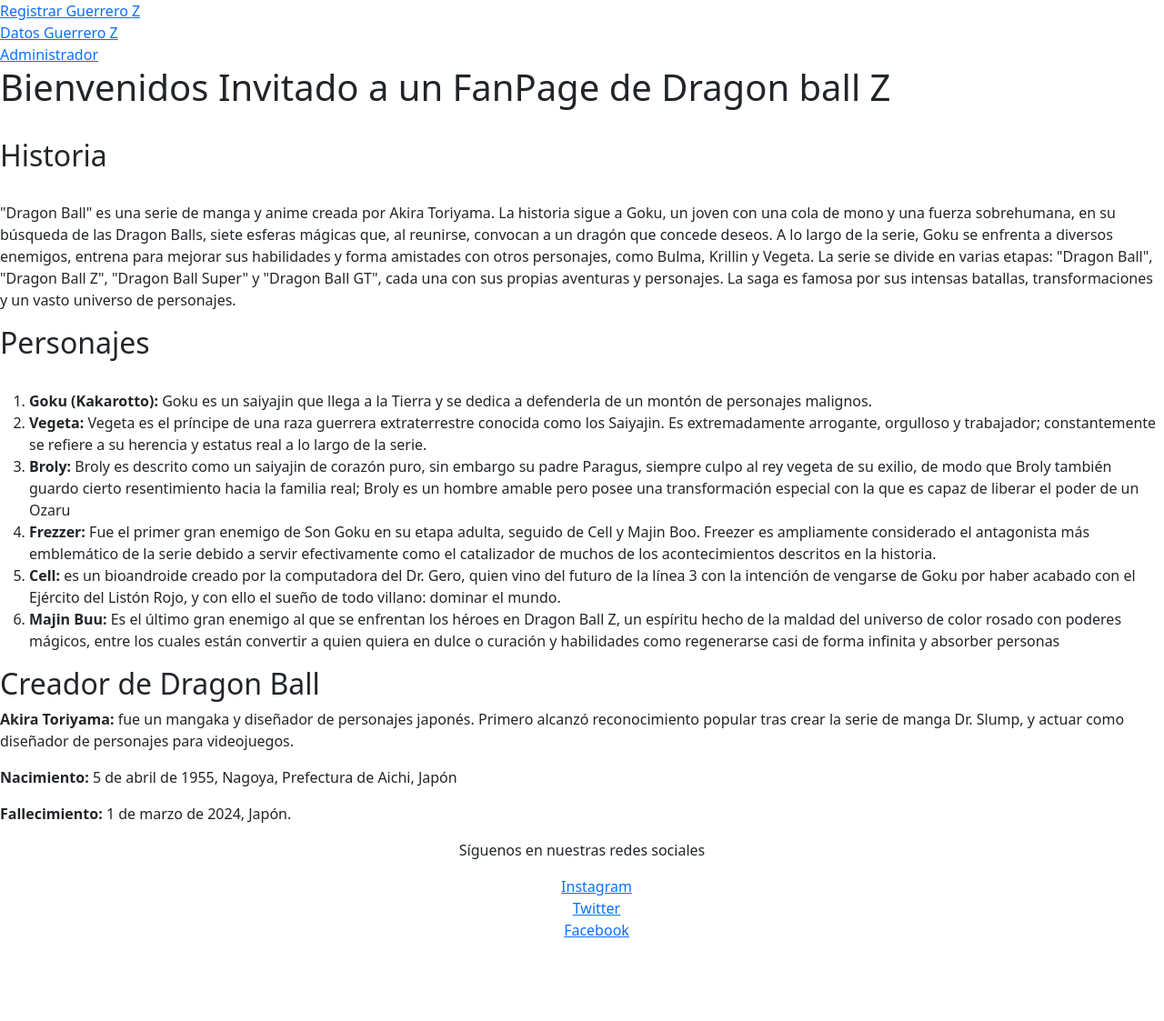
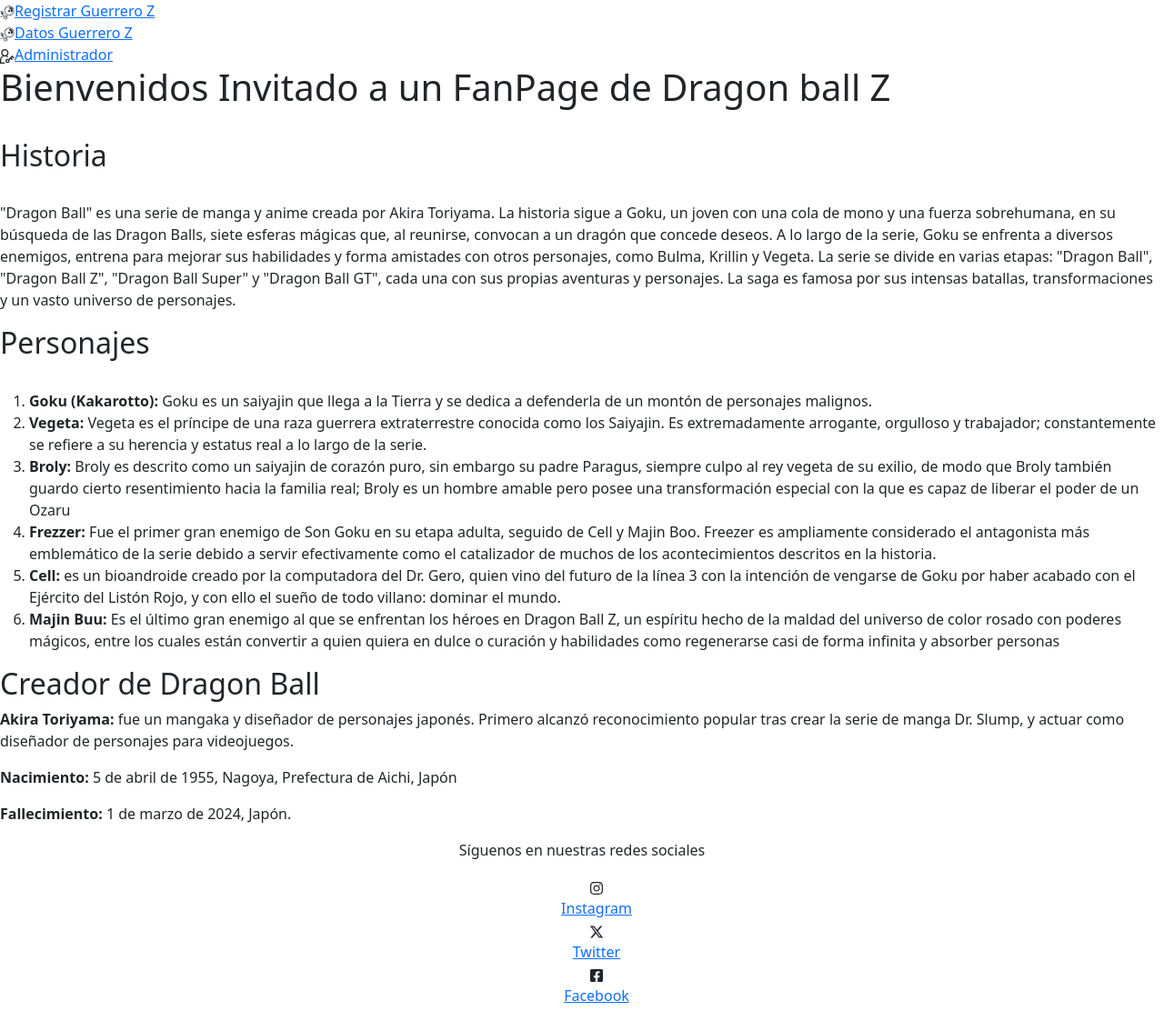
Before and after one commit to guidoftp/guidoarayaeva4, a Next.js app: page / in a window 1280 px wide. Shown: the whole page at 91% size. Before the commit the page ends 1051 px from the top, so only its background shows below. Built offline with nearby package versions, Linux system fonts and the light colour scheme; sample sign-in values are in the browser's storage.

Commit message:
Agregue unos iconos para diseño

```diff
--- a/src/pages/index.tsx
+++ b/src/pages/index.tsx
@@ -1,12 +1,20 @@
 import Link from "next/link";
+import { FaInstagram } from "react-icons/fa6";
+import { FaXTwitter } from "react-icons/fa6";
+import { FaFacebookSquare } from "react-icons/fa";
+import { GiDragonBalls } from "react-icons/gi";
+import { GrUserAdmin } from "react-icons/gr";
 
 export default function Invitado() {
     return (
         <>
             <nav>
-                <Link href="/Registrar">Registrar Guerrero Z</Link><br />
+            <GiDragonBalls />
+
+                <Link href="/Registrar">Registrar Guerrero Z</Link><br /><GiDragonBalls />
                 <Link href="/Datos">Datos Guerrero Z</Link><br />
-                <Link href="/Login">Administrador</Link><br />
+                <GrUserAdmin /><Link href="/Login">Administrador</Link><br />
+
             </nav>
             <h1>Bienvenidos Invitado a un FanPage de Dragon ball Z</h1><br />
 
@@ -39,9 +47,9 @@
             <footer>
                 <center><p>Síguenos en nuestras redes sociales</p></center>
                 <ul>
-                    <center><a href="https://www.instagram.com/dragonballsuper/?hl=es">Instagram</a></center>
-                    <center><a href="https://twitter.com/DB_official_en?ref_src=twsrc%5Egoogle%7Ctwcamp%5Eserp%7Ctwgr%5Eauthor">Twitter</a></center>
-                    <center><a href="https://www.facebook.com/DragonBallZ/?locale=es_LA">Facebook</a></center>
+                <center><FaInstagram /></center><center><a href="https://www.instagram.com/dragonballsuper/?hl=es">Instagram</a></center>
+                <center><FaXTwitter /></center><center><a href="https://twitter.com/DB_official_en?ref_src=twsrc%5Egoogle%7Ctwcamp%5Eserp%7Ctwgr%5Eauthor">Twitter</a></center>
+                <center><FaFacebookSquare /></center><center><a href="https://www.facebook.com/DragonBallZ/?locale=es_LA">Facebook</a></center>
                 </ul>
             </footer>
         </>
```
Also changed, not shown: src/pages/Datos.tsx (+14 -16 lines).
